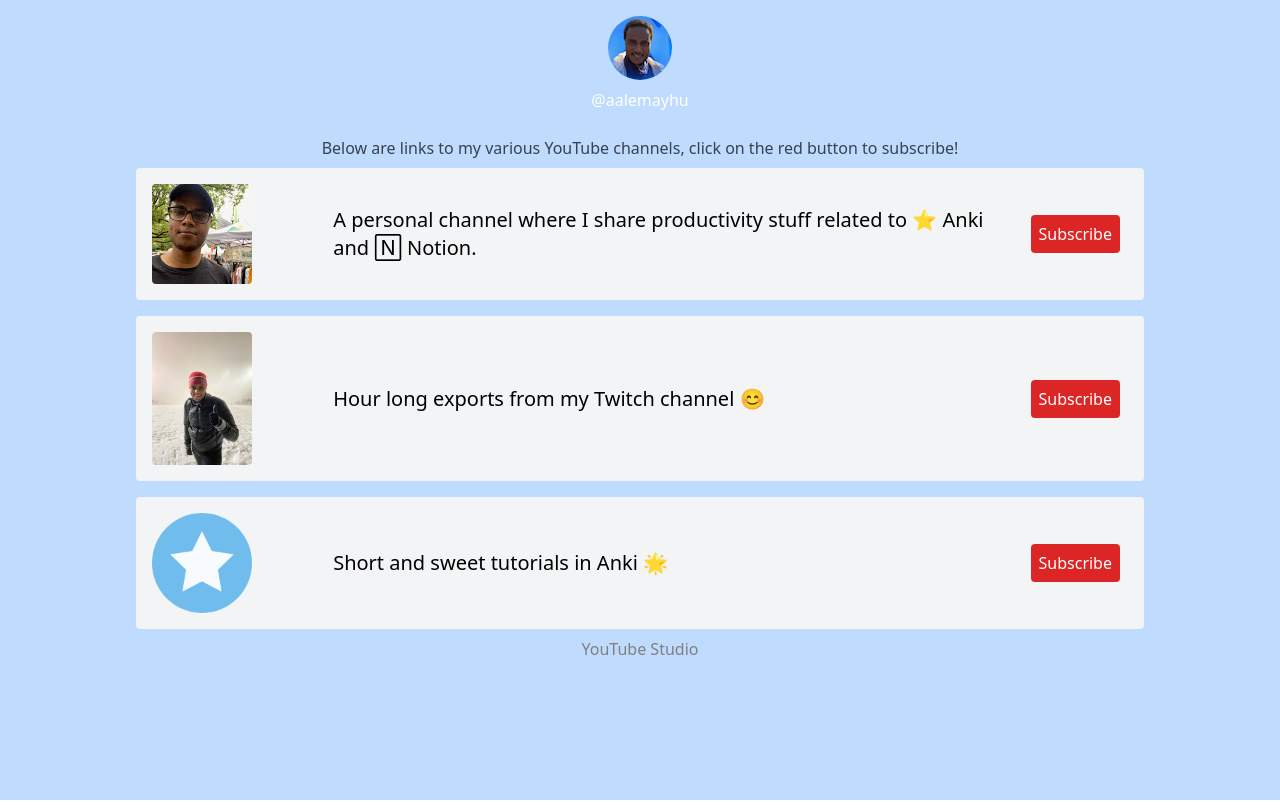
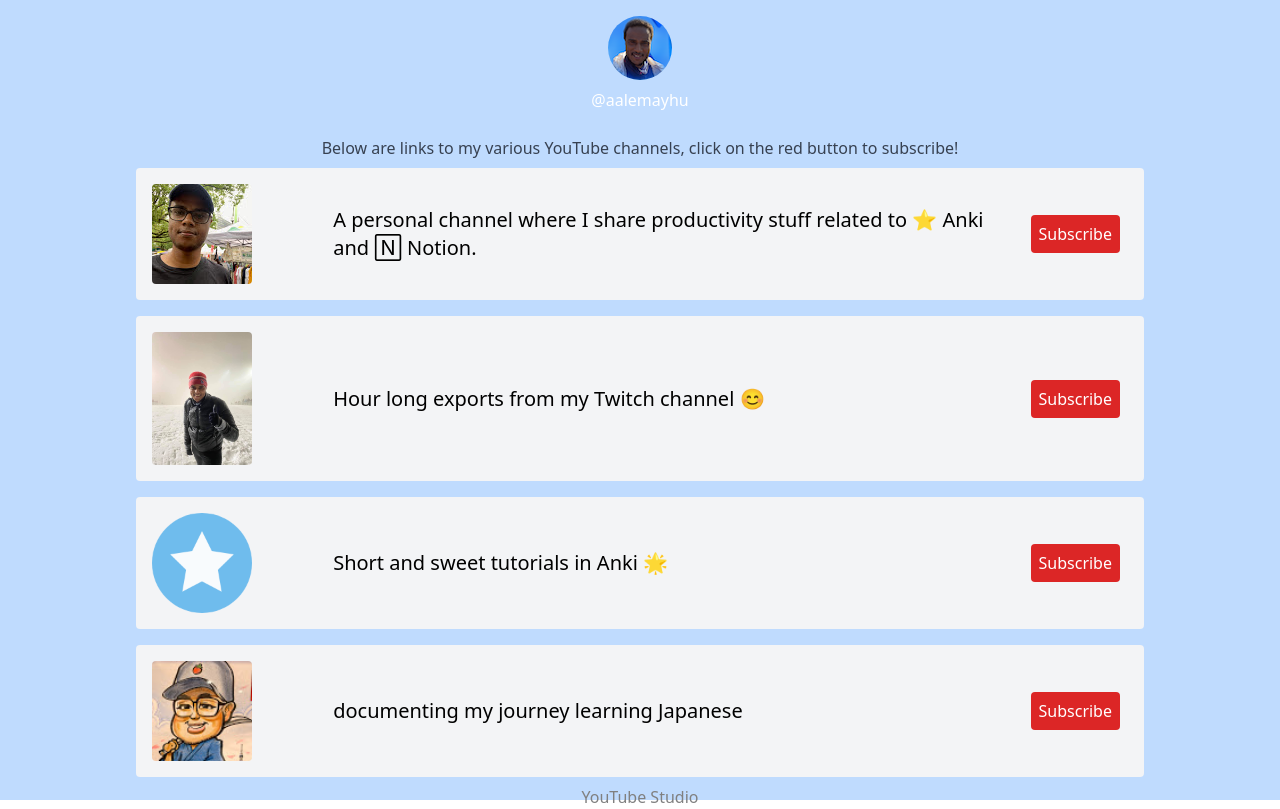
Before and after one commit to alemayhu/yt.alemayhu, a React (Create React App) app: page / in a window 1280 px wide. Built offline with nearby package versions, Linux system fonts and the light colour scheme.

Commit message:
add back Japanese with Alexander channel
We are reviving it.

```diff
--- a/src/App.js
+++ b/src/App.js
@@ -20,6 +20,12 @@
     thumbnail: '/avatar/aim.png',
     description: 'Short and sweet tutorials in Anki 🌟',
     link: 'https://www.youtube.com/channel/UCH6xln-f73LO1_1vDCtgQeA'
+  },
+  {
+    name: 'Japanese with Alexander',
+    thumbnail: 'avatar/aa-jp.jpeg',
+    description: 'documenting my journey learning Japanese',
+    link: 'https://www.youtube.com/channel/UCHfcPigjdtXb6RNcn-5CLZA'
   }
 ];
 
```
Also changed, not shown: public/avatar/aa-jp.jpeg (added).
